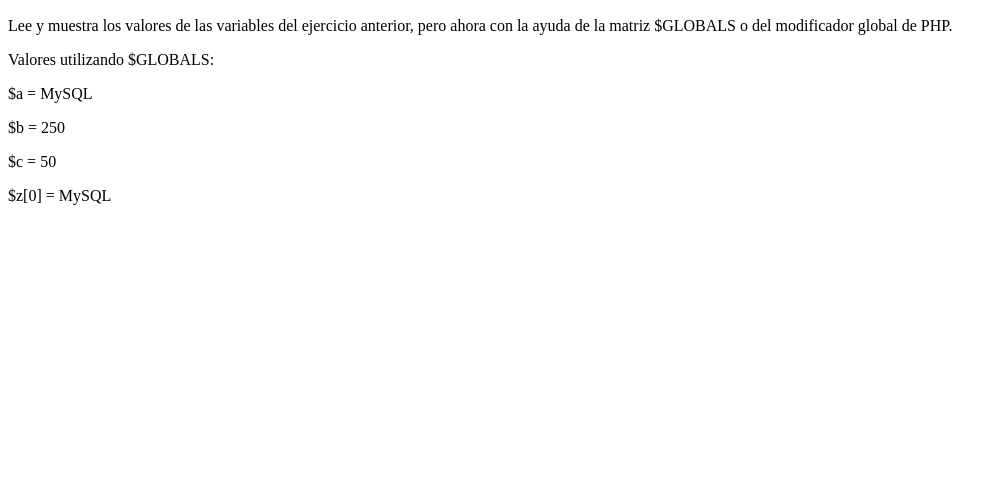
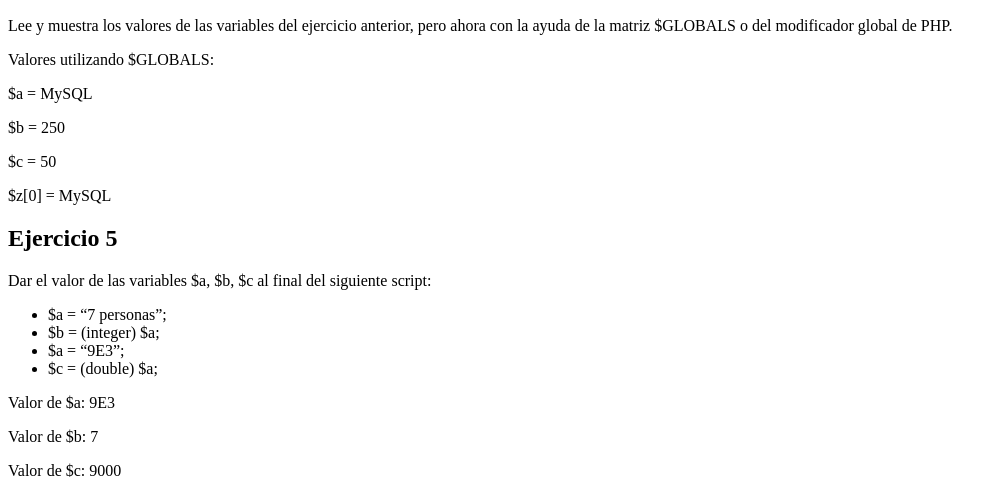
Before and after one commit to ErasmoAG/tecweb, a PHP site: page / in a window 1280 px wide. Shown: the part 1272-1768 px from the top of the page, without its empty margins (0-1007 px from the left). Before the commit the page ends 1477 px from the top, so only its background shows below. Run offline with PHP 8.4, Linux system fonts and the light colour scheme.

Commit message:
Se realizo el quinto ejercicio

```diff
--- a/practicas/p04-base/index.php
+++ b/practicas/p04-base/index.php
@@ -94,7 +94,7 @@
 
     $a .= $b;
     echo "<p>Valor de a: $a </p>";
-
+    $b = intval($b);
     $b *= $c;
     echo "<p>Valor de b: $b </p>";
 
@@ -117,5 +117,24 @@
 
     ?>
 
+    <h2>Ejercicio 5</h2>
+    <p>Dar el valor de las variables $a, $b, $c al final del siguiente script:</p>
+    <ul>
+    <li>$a = “7 personas”;</li>
+    <li>$b = (integer) $a;</li>
+    <li>$a = “9E3”;</li>
+    <li>$c = (double) $a;</li>
+    </ul>
+
+    <?php
+    $a = "7 personas";
+    $b = (integer) $a;
+    $a = "9E3";
+    $c = (double) $a;
+
+    echo "<p>Valor de \$a: $a</p>";
+    echo "<p>Valor de \$b: $b</p>";
+    echo "<p>Valor de \$c: $c</p>";
+?>
 </body>
 </html>
```
